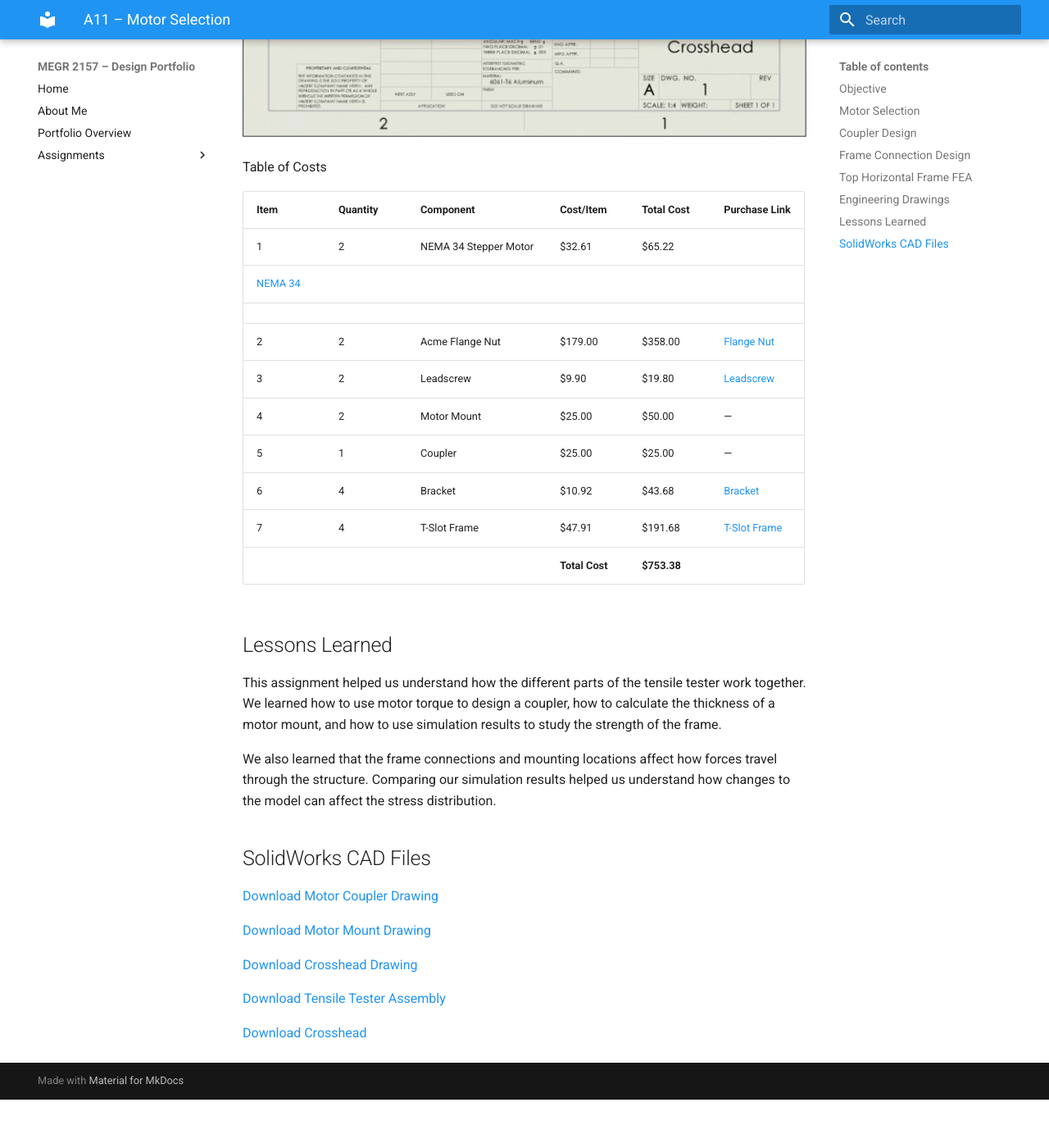
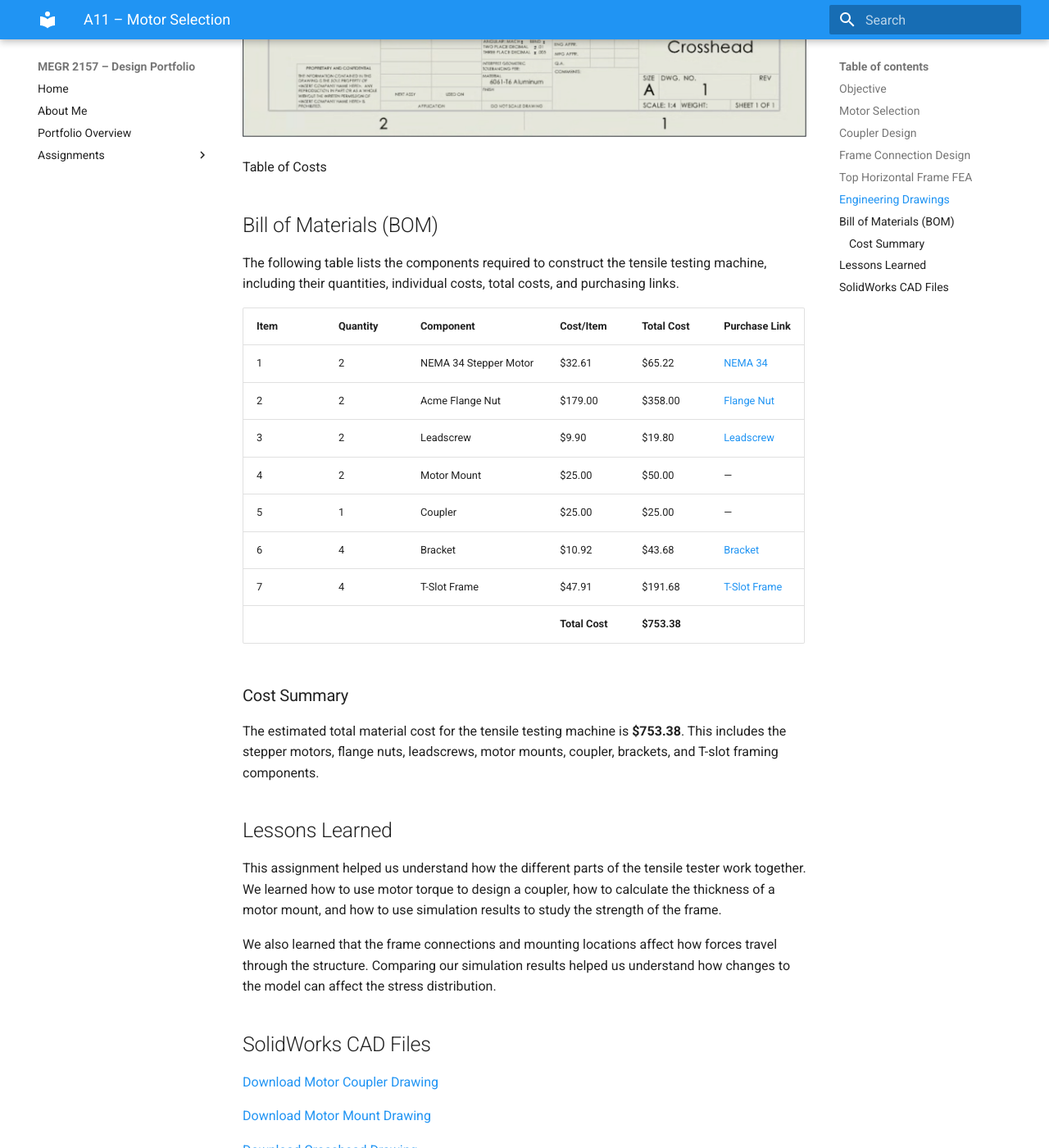
Before and after one commit to jcasillaspad/MEGR2157-Portfolio, an MkDocs documentation site: the page built from docs/assignments/a11/index.md, in a window 1280 px wide and 1400 px high, scrolled down 12669 px. Shown: the whole window at 82% size. Built offline with MkDocs 1.6.1 and Material for MkDocs 9.7.7, drawn with Linux system fonts in a browser that asks for light colours; before the commit the page ends 14010 px from its top, so only the background shows below that.

Commit message:
Revise BOM and add cost summary for tensile testing machine
Updated the Bill of Materials (BOM) with purchasing links and added a Cost Summary section detailing the total material cost.

```diff
--- a/docs/assignments/a11/index.md
+++ b/docs/assignments/a11/index.md
@@ -100,18 +100,26 @@ The results showed that the stress remained below the material yield strength fo
 
 Table of Costs
 
+
+## Bill of Materials (BOM)
+
+The following table lists the components required to construct the tensile testing machine, including their quantities, individual costs, total costs, and purchasing links.
+
 | Item | Quantity | Component | Cost/Item | Total Cost | Purchase Link |
 |---|---|---|---|---|---|
-| 1 | 2 | NEMA 34 Stepper Motor | $32.61 | $65.22 |
-[NEMA 34](https://www.omc-stepperonline.com/keyway-dual-shaft-nema-34-cnc-stepper-motor-8-5nm-1204oz-in-5a-86x114mm-34hs46-5004d1)
- |
-| 2 | 2 | Acme Flange Nut | $179.00 | $358.00 | [Flange Nut](INSERT_LINK) |
-| 3 | 2 | Leadscrew | $9.90 | $19.80 | [Leadscrew](INSERT_LINK) |
+| 1 | 2 | NEMA 34 Stepper Motor | $32.61 | $65.22 | [NEMA 34](https://www.omc-stepperonline.com/keyway-dual-shaft-nema-34-cnc-stepper-motor-8-5nm-1204oz-in-5a-86x114mm-34hs46-5004d1) |
+| 2 | 2 | Acme Flange Nut | $179.00 | $358.00 | [Flange Nut](https://www.mcmaster.com/98935A823/) |
+| 3 | 2 | Leadscrew | $9.90 | $19.80 | [Leadscrew](https://www.mcmaster.com/97790A110/) |
 | 4 | 2 | Motor Mount | $25.00 | $50.00 | — |
 | 5 | 1 | Coupler | $25.00 | $25.00 | — |
 | 6 | 4 | Bracket | $10.92 | $43.68 | [Bracket](https://www.grainger.com/product/80-20-Inside-Corner-Bracket-Wide-5JRU7) |
 | 7 | 4 | T-Slot Frame | $47.91 | $191.68 | [T-Slot Frame](https://www.grainger.com/product/80-20-T-Slot-Framing-System-Profiles-906T77) |
 | | | | **Total Cost** | **$753.38** | |
+
+### Cost Summary
+
+The estimated total material cost for the tensile testing machine is **$753.38**. This includes the stepper motors, flange nuts, leadscrews, motor mounts, coupler, brackets, and T-slot framing components.
+
 
 ## Lessons Learned
 
```
